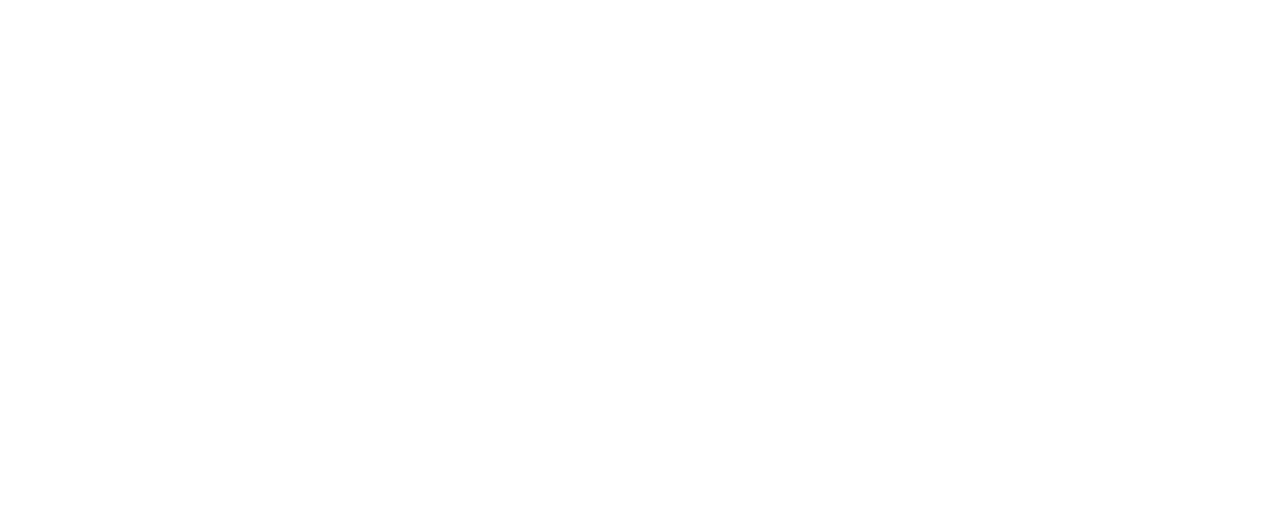
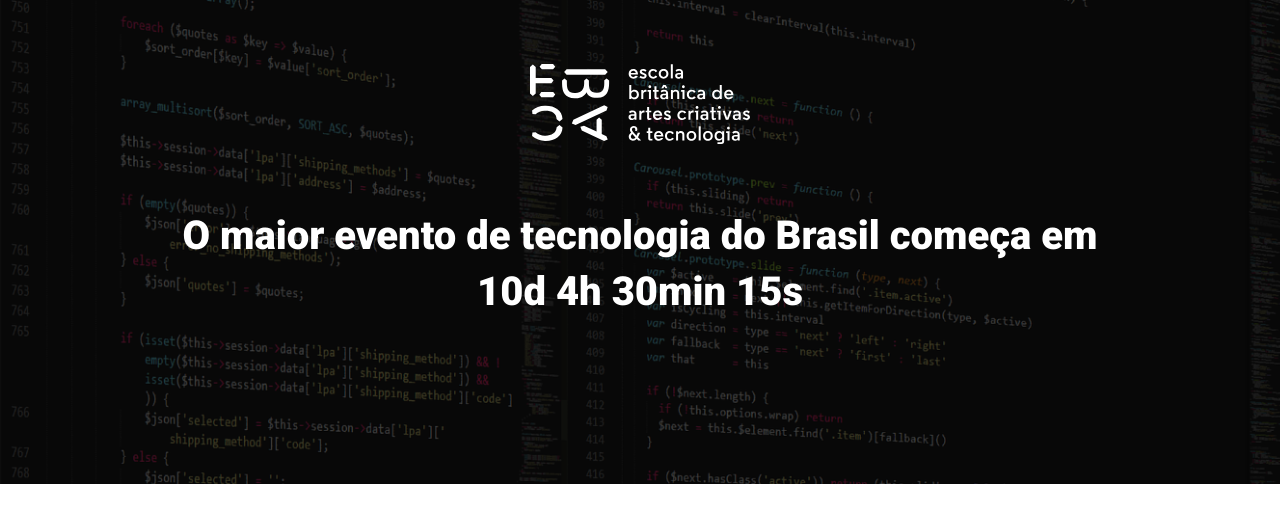
Before and after one commit to ealboliveira/evento-talks, a website built with Parcel: page src/index.html in a window 1280 px wide. Built offline with nearby package versions, Linux system fonts and the light colour scheme.

Commit message:
criando o hero

```diff
--- a/package.json
+++ b/package.json
@@ -12,6 +12,7 @@
   "license": "ISC",
   "devDependencies": {
     "@parcel/transformer-sass": "^2.10.3",
-    "parcel": "^2.10.3"
+    "parcel": "^2.10.3",
+    "sharp": "^0.31.3"
   }
 }
--- a/src/index.html
+++ b/src/index.html
@@ -1,13 +1,24 @@
 <!DOCTYPE html>
-<html lang="en">
+<html lang="pt-BR">
 <head>
     <meta charset="UTF-8">
     <meta name="viewport" content="width=device-width, initial-scale=1.0">
-    <title>Document</title>
+    <title>EBAC Tech Talks</title>
+    <link rel="preconnect" href="https://fonts.googleapis.com">
+    <link rel="preconnect" href="https://fonts.googleapis.com">
+    <link rel="preconnect" href="https://fonts.gstatic.com" crossorigin>
+    <link href="https://fonts.googleapis.com/css2?family=Lobster&family=Roboto:wght@400;700;900&display=swap" rel="stylesheet">
     <link rel="stylesheet" href="styles/main.scss">
 </head>
 <body>
-
+    <header class="hero">
+        <div class="container">
+            <img class="hero__logo" src="./images/ebac_logo.svg" alt="EBAC Logo">
+            <p class="hero__text">
+                O maior evento de tecnologia do Brasil começa em 10d 4h 30min 15s
+            </p>
+        </div>
+    </header>
 
 
     <script src="scripts/main.js"></script>
--- /dev/null
+++ b/src/styles/_hero.scss
@@ -0,0 +1,52 @@
+.hero {
+    padding-top: 64px;
+    padding-bottom: 100px;
+    background-image: url(../images/fundo.png);
+    background-repeat: no-repeat;
+    background-size: cover;
+    position: relative;
+
+    .container {
+        position: relative;
+    }
+
+    &::before {
+        position: absolute;
+        top: 0;
+        left: 0;
+        width: 100%;
+        height: 100%;
+        background-color: #000;
+        content: '';
+        opacity: .7;
+    }
+
+    &__text {
+        margin-top: 64px;
+        margin-bottom: 64px;
+        font-size: 40px;
+        line-height: 56px;
+        font-weight: 800;
+        text-align: center;
+    }
+
+    &__logo{
+        margin: 0 auto;
+        height: 80px;
+        display: block;
+    }
+
+    @media (max-width: 640px) {
+        padding: 40px 0;
+
+        &__logo {
+            height: 40px;
+        }
+
+        &__text {
+            font-size: 22px;
+            line-height: 24px;
+            margin: 24px 0;
+        }
+    }
+}
--- a/src/styles/main.scss
+++ b/src/styles/main.scss
@@ -0,0 +1,23 @@
+@use 'hero';
+
+* {
+    margin: 0;
+    padding: 0;
+    box-sizing: border-box;
+    font-family: Roboto, sans-serif;
+    color: #fff;
+}
+
+.container {
+    max-width: 960px;
+    width: 100%;
+    margin: 0 auto;
+
+    @media (max-width: 640px) {
+        max-width: 80%;
+    }
+
+    @media (max-width: 1024px) {
+        max-width: 90%;
+    }
+}
```
Also changed, not shown: 1 other file.
